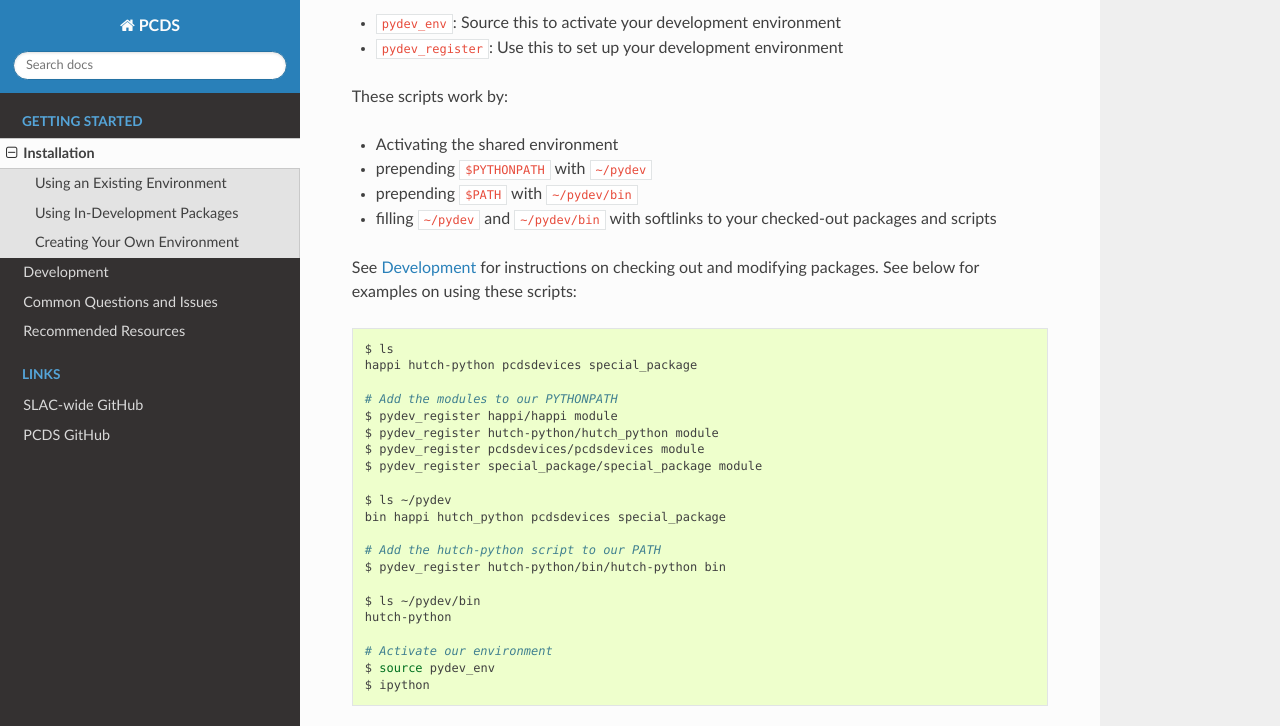
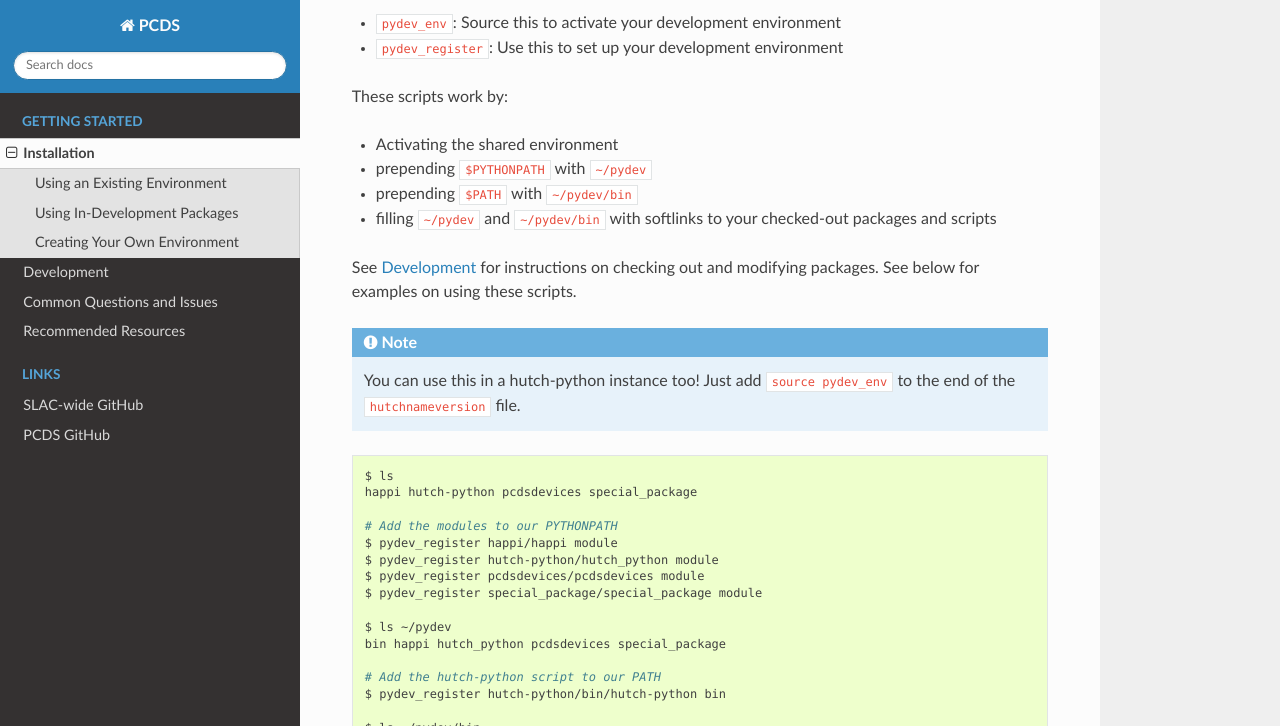
Before and after one commit to pcdshub/pcdshub.github.io, a Sphinx documentation site: the page built from source/installation.rst, in a window 1280 px wide and 900 px high, scrolled down 984 px, cut to the strip 0-726 px from the top of the window. Built offline with Sphinx 7.4.7 and the Read the Docs theme 2.0.0, drawn with Linux system fonts in a browser that asks for light colours.

Commit message:
DOC: Add note about hutch-python environments

```diff
--- a/source/installation.rst
+++ b/source/installation.rst
@@ -53,7 +53,12 @@ These scripts work by:
   packages and scripts
 
 See :doc:`development` for instructions on checking out and modifying packages.
-See below for examples on using these scripts:
+See below for examples on using these scripts.
+
+.. note::
+
+   You can use this in a hutch-python instance too! Just add
+   ``source pydev_env`` to the end of the ``hutchnameversion`` file.
 
 .. code:: bash
 
```
